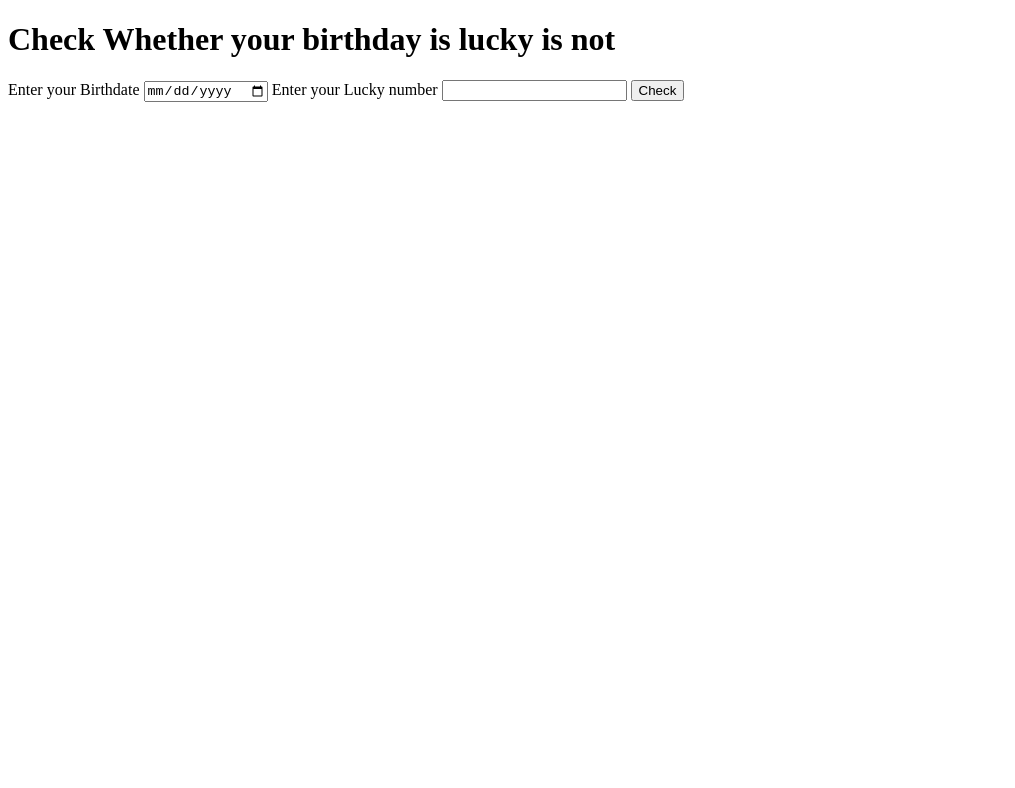
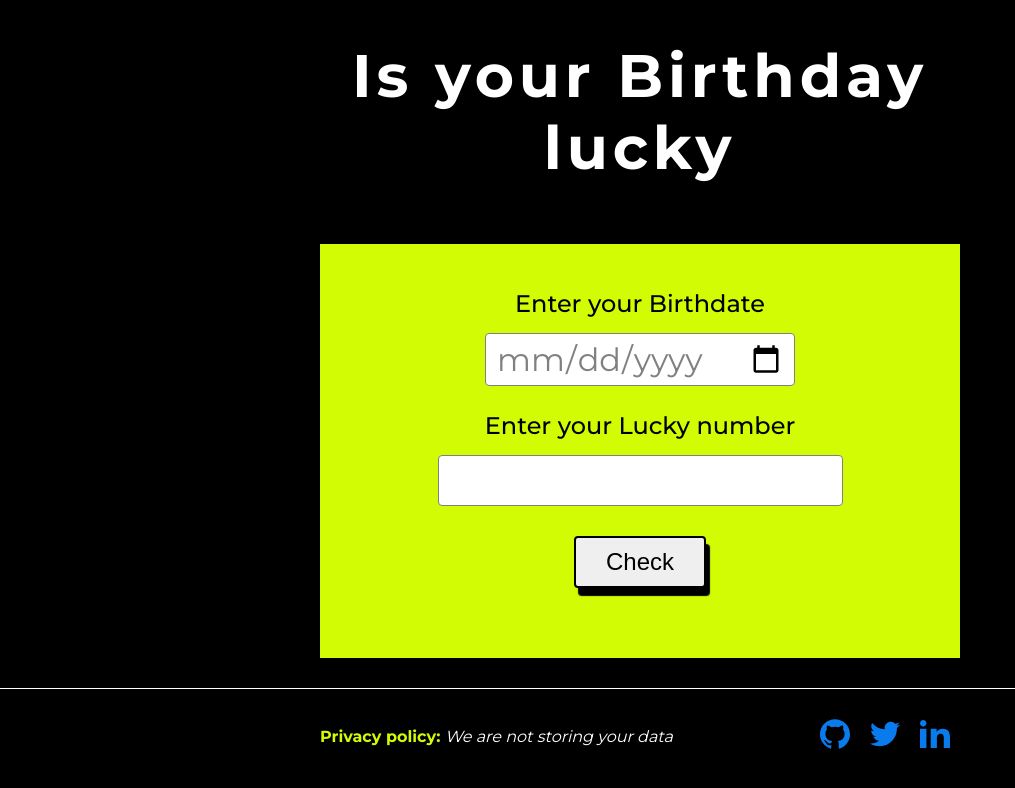
Before and after one commit to Akash1321/luckyBirthdayApp, a plain HTML site: page index.html in a window 1280 px wide. Shown: the whole page, without its empty margins (0-1015 px from the left). Drawn offline with Linux system fonts and the light colour scheme.

Commit message:
styles
css done

```diff
--- a/app.js
+++ b/app.js
@@ -33,11 +33,13 @@ function checkLuck(total, userLuck) {
 
     if (birthDate.value == "" || luckyNumber.value == "") {
 
-        showDisplay.innerText = "You must fill all the input"
+        showDisplay.innerText = "You must fill both the input field"
 
     } else if (total % userLuck === 0) {
 
-        showDisplay.innerText = "Yay! your birthdate is lucky"
+        showDisplay.innerText = "Yay! your birthdate is lucky 🎉"
+        showDisplay.style.color = "blueviolet"
+
 
     } else {
 
--- a/index.html
+++ b/index.html
@@ -5,10 +5,11 @@
     <meta http-equiv="X-UA-Compatible" content="IE=edge">
     <meta name="viewport" content="width=device-width, initial-scale=1.0">
     <title>Lucky Birthday</title>
+    <link rel="stylesheet" href="styles.css">
 </head>
 <body>
 
-    <h1>Check Whether your birthday is lucky is not</h1>
+    <h1>Is your Birthday lucky</h1>
 
 <main>
 
@@ -24,6 +25,17 @@
 
 </main>
 
+<footer>
+    <div class="foot-div foot-contain">
+
+        <p>Privacy policy: <span>We are not storing your data</span></p>
+        <div class="foot-div">
+            <a href="https://github.com/Akash1321" target="_blank" class="social-link"><img src="icons/github blue.svg" width="30" height="30" alt=""></a>
+            <a href="https://twitter.com/akashsarkar_13" target="_blank" class="social-link"><img src="icons/twitter blue.svg" width="30" height="30" alt=""></a>
+            <a href="https://www.linkedin.com/in/akashsarkar13/" target="_blank" class="social-link"><img src="icons/linkedin blue.svg" width="30" height="30" alt=""></a>
+
+        </div>
+
 </body>
 <script src="app.js"></script>
 </html>
--- /dev/null
+++ b/styles.css
@@ -0,0 +1,122 @@
+@import url('https://fonts.googleapis.com/css2?family=Montserrat:wght@300;400;500;600;700;800;900&display=swap');
+
+*,
+*::after,
+*::before{
+    box-sizing: border-box;
+}
+
+
+body{
+    font-size: 16px;
+    font-family: Montserrat;
+    margin: 0;
+    padding: 0;
+    background-color: black;
+    color: white;
+
+}
+
+h1{
+margin: 0 auto;
+padding: 40px 24px;
+text-align: center;
+font-weight: 700;
+font-size: 60px;
+line-height: 120%;
+color: white;
+letter-spacing: 0.3rem;
+max-width: 60vw;
+}
+
+main{
+    max-width: 50vw;
+    margin: 20px auto;
+    padding: 30px;
+    background-color: #D2FC04;
+    color: black;
+    display: flex;
+    flex-direction: column;
+    align-items: center;
+
+}
+
+label{
+    font-size: 1.5rem;
+    font-weight: 500;
+    padding: 15px 0;
+}
+
+input{
+    margin: 0;
+    margin-bottom: 10px;
+    max-width: 80%;
+    font-size: 2rem;
+    font-family: Montserrat;
+    color: gray;
+    padding: 5px 10px;
+    border: none;
+    border-radius: 4px;
+    border: 1px solid gray;
+}
+
+input:focus{
+    outline: none;
+    border: 2px solid black;
+}
+
+button{
+    padding: 10px 30px;
+    margin: 20px;
+    border: 2px solid black;
+    font-size: 1.5rem;
+    box-shadow: 4px 8px 1px black;
+    border-radius: 4px;
+}
+
+button:hover{
+    background-color: black;
+    box-shadow: none;
+    color: #D2FC04;
+    font-weight: bold;
+
+}
+
+#display{
+    margin: 10px auto;
+    font-size: 1.5rem;
+    color: red;
+}
+
+footer{
+    padding: 20px 0;
+    border-top: 1px solid white;
+    margin-top: 30px;
+}
+
+.foot-div{
+    display: flex;
+    justify-content: space-between;
+    align-items: center;
+}
+
+.foot-contain{
+    margin: 0 auto;
+    max-width: 50vw;
+}
+
+footer p{
+    font-weight: bold;
+    color: #D2FC04;
+}
+
+span{
+    font-style: italic;
+    font-weight: 400;
+    color: white;
+}
+
+
+.social-link{
+    padding: 10px;
+}
```
Also changed, not shown: icons/github blue.svg (added), icons/linkedin blue.svg (added), icons/twitter blue.svg (added).
